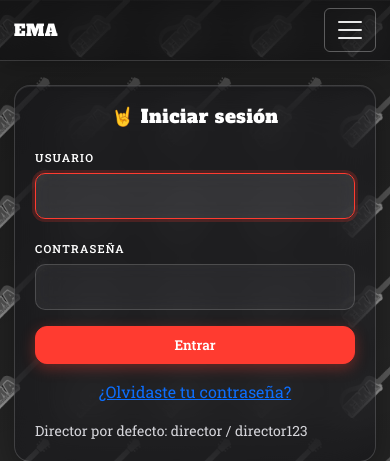
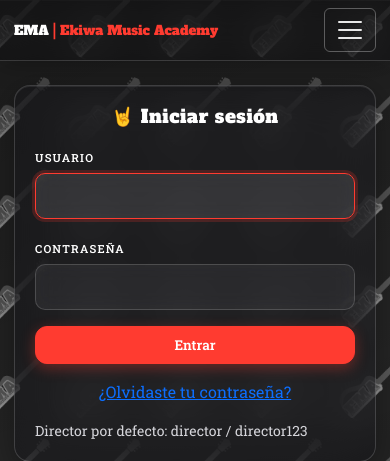
Before and after one commit to TonyCabreraM/Ema-EkiwaMusicAcademy, a Flask app: page /login in a window 390 px wide. Shown: the top 461 px of the page. Run offline with Flask 3, Linux system fonts and the light colour scheme; parts of the project's set-up code (start-up, migrations or seed data) failed here and were passed over.

Commit message:
Navbar: boton hamburguesa siempre visible y titulo completo EMA | Ekiwa Music Academy

```diff
--- a/static/style.css
+++ b/static/style.css
@@ -66,7 +66,12 @@ body {
   font-size: 1.2rem;
   letter-spacing: 0.5px;
   color: var(--text) !important;
+  white-space: normal;
+  line-height: 1.15;
+  flex: 1 1 auto;
+  margin-right: auto;
 }
+.navbar-brand span { white-space: normal; }
 .navbar-brand span { color: var(--accent); }
 .navbar .nav-link {
   color: var(--text) !important;
@@ -300,14 +305,9 @@ input[type="time"] { color-scheme: dark; }
   -webkit-overflow-scrolling: touch;
 }
 
-/* Responsive */
-@media (max-width: 991.98px) {
-  body { background-attachment: scroll; }
-  .container { padding-left: 14px; padding-right: 14px; }
-  .navbar-brand { font-size: 1rem; }
+/* Menú desplegable del botón hamburguesa: siempre disponible (todos los anchos) */
 .navbar { position: sticky; top: 0; z-index: 1040; }
 .navbar .container { position: relative; }
-  .navbar .nav-link { padding: 10px 12px !important; }
 .navbar-collapse {
   position: absolute;
   top: 100%;
@@ -323,10 +323,10 @@ input[type="time"] { color-scheme: dark; }
   box-shadow: 0 20px 55px rgba(0, 0, 0, 0.55), inset 0 1px 0 rgba(255, 255, 255, 0.16);
   z-index: 1050;
 }
-  /* Menú móvil como mosaico de botones */
+/* Menú como mosaico de botones */
 .navbar-collapse .navbar-nav {
   display: grid;
-    grid-template-columns: repeat(auto-fit, minmax(130px, 1fr));
+  grid-template-columns: repeat(auto-fit, minmax(150px, 1fr));
   gap: 8px;
   width: 100%;
   margin: 0;
@@ -361,6 +361,13 @@ input[type="time"] { color-scheme: dark; }
   font-size: 0.72rem;
   letter-spacing: 1px;
 }
+
+/* Responsive */
+@media (max-width: 991.98px) {
+  body { background-attachment: scroll; }
+  .container { padding-left: 14px; padding-right: 14px; }
+  .navbar-brand { font-size: 1rem; }
+  .navbar .nav-link { padding: 10px 12px !important; }
   .hero-banner { padding: 1.25rem; border-radius: 16px; }
   .hero-banner h1 { font-size: 1.5rem; }
   h1 { font-size: 1.6rem; }
@@ -372,7 +379,8 @@ input[type="time"] { color-scheme: dark; }
 }
 
 @media (max-width: 575.98px) {
-  .navbar-brand span { display: none; }
+  .navbar-brand { font-size: 0.82rem; line-height: 1.1; letter-spacing: 0; }
+  .navbar-brand span { display: inline; white-space: normal; }
   .btn { padding: 8px 12px; font-size: 0.85rem; }
   .display-6 { font-size: 2rem; }
   .table { font-size: 0.78rem; }
--- a/templates/base.html
+++ b/templates/base.html
@@ -8,7 +8,7 @@
   <link rel="stylesheet" href="{{ url_for('static', filename='style.css') }}">
 </head>
 <body>
-<nav class="navbar navbar-expand-lg navbar-dark bg-dark mb-4">
+<nav class="navbar navbar-dark bg-dark mb-4">
   <div class="container">
     <a class="navbar-brand" href="{{ url_for('home') }}">EMA <span>| Ekiwa Music Academy</span></a>
     <button class="navbar-toggler" type="button" data-bs-toggle="collapse" data-bs-target="#mainNav" aria-controls="mainNav" aria-expanded="false" aria-label="Abrir menú">
```
Lines whose indentation alone changed are shown as unchanged.
